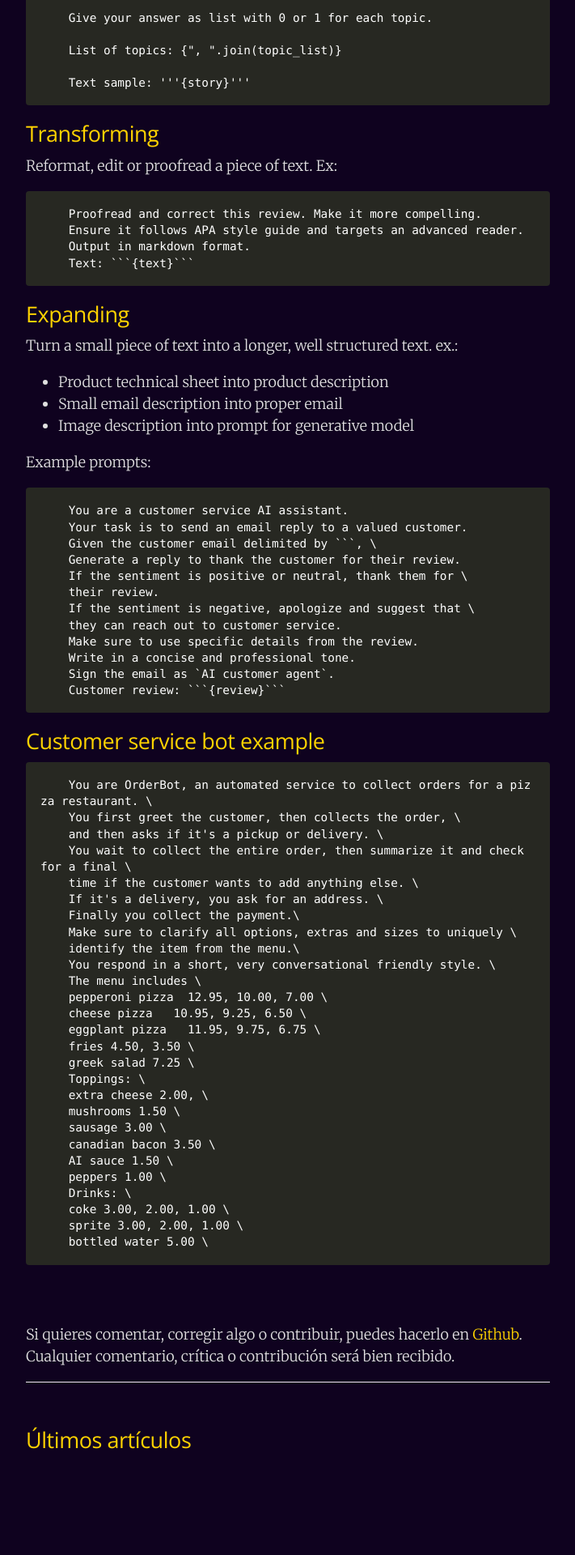
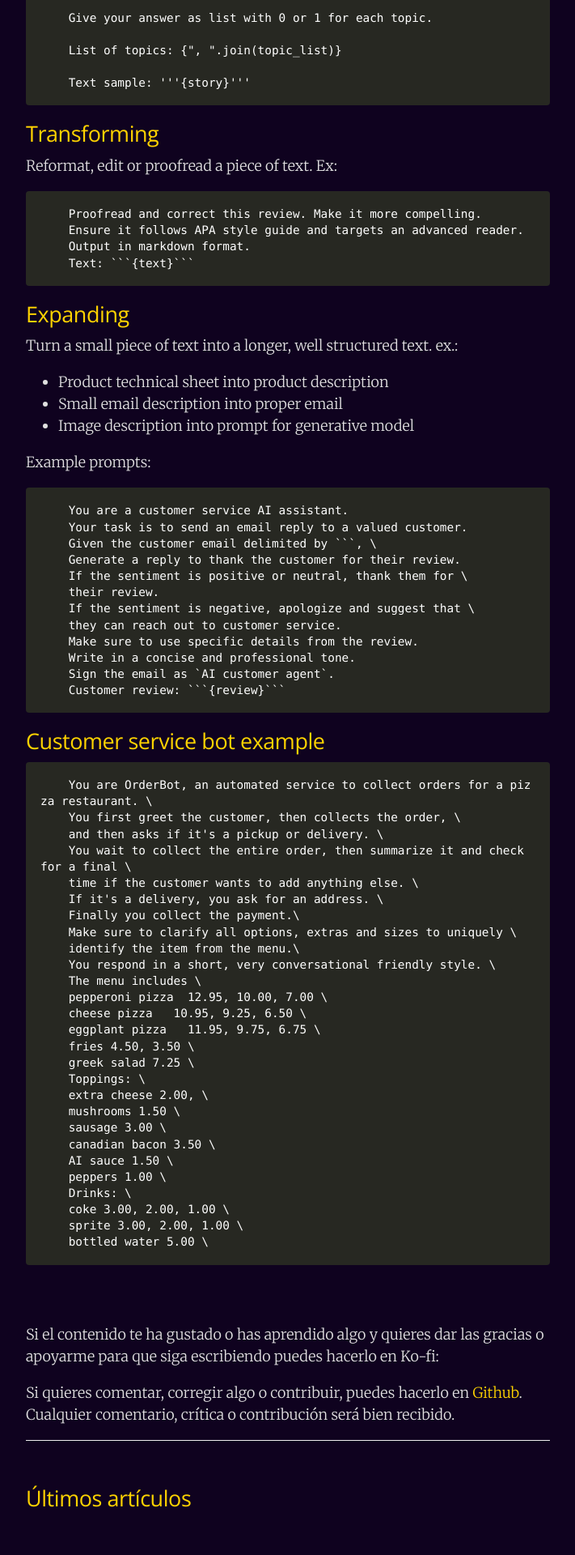
Before and after one commit to juanmirod/juanmirod.github.io, a Jekyll site: the page built from notes/promp_tips.md, in a window 1280 px wide. Shown: the part 1597-3517 px from the top of the page at 81% size, without its empty margins (284-995 px from the left). Built offline with Jekyll 4.4.1, drawn with Linux system fonts in a browser that asks for light colours; before the commit the page ends 3445 px from its top, so only the background shows below that.

Commit message:
add ko-fi buttons

```diff
--- a/_includes/head.html
+++ b/_includes/head.html
@@ -33,6 +33,7 @@
 
   <!-- RSS -->
   <link rel="alternate" type="application/rss+xml" title="RSS" href="/atom.xml">
+  <script type='text/javascript' src='https://storage.ko-fi.com/cdn/widget/Widget_2.js'></script>
 </head>
 {% if site.tags == "" %}
   {% include collecttags.html %}
--- a/_includes/sidebar.html
+++ b/_includes/sidebar.html
@@ -32,6 +32,9 @@
     <!--a class="sidebar-nav-item" href="{{ site.github.repo }}/archive/v{{ site.version }}.zip">Download</a>-->
     <a class="sidebar-nav-item" href="{{ site.github.repo }}">Colabora en Github</a>
     <a class="sidebar-nav-item" href="{{ site.url }}/atom">Suscríbete</a>
+    <div class="sidebar-nav-item">
+      <script type='text/javascript'>kofiwidget2.init('Support me on Ko-fi', '#33135c', 'D1D41DIVR');kofiwidget2.draw();</script>
+    </div>
   </nav>
 
   <div class="sidebar-item">
--- a/_layouts/post.html
+++ b/_layouts/post.html
@@ -17,7 +17,10 @@
 </div>
 
 <div>
-  <p>Si quieres comentar, corregir algo o contribuir, puedes hacerlo en <a href="https://github.com/juanmirod/juanmirod.github.io">Github</a>. Cualquier comentario, crítica o contribución será bien recibido.</p>
+  <p>Si el contenido te ha gustado o has aprendido algo y quieres dar las gracias o apoyarme para que siga escribiendo puedes hacerlo en Ko-fi:</p>
+  <p><script type='text/javascript'>kofiwidget2.init('Support me on Ko-fi', '#370057', 'D1D41DIVR');kofiwidget2.draw();</script></p>
+  <p>Si quieres comentar, corregir algo o contribuir, puedes hacerlo en <a href="https://github.com/juanmirod/juanmirod.github.io">Github</a>.
+  Cualquier comentario, crítica o contribución será bien recibido.</p>
 </div>
 
 {% if page.tags contains "javascript" %}
--- a/public/css/common.css
+++ b/public/css/common.css
@@ -30,6 +30,13 @@
   width: 100%;
 }
 
+.sidebar .btn-container {
+  width: 100%;
+}
+
+.sidebar a.kofi-button {
+  width: 100%;
+}
 
 
 @media only screen and (max-width: 550px) {
```
